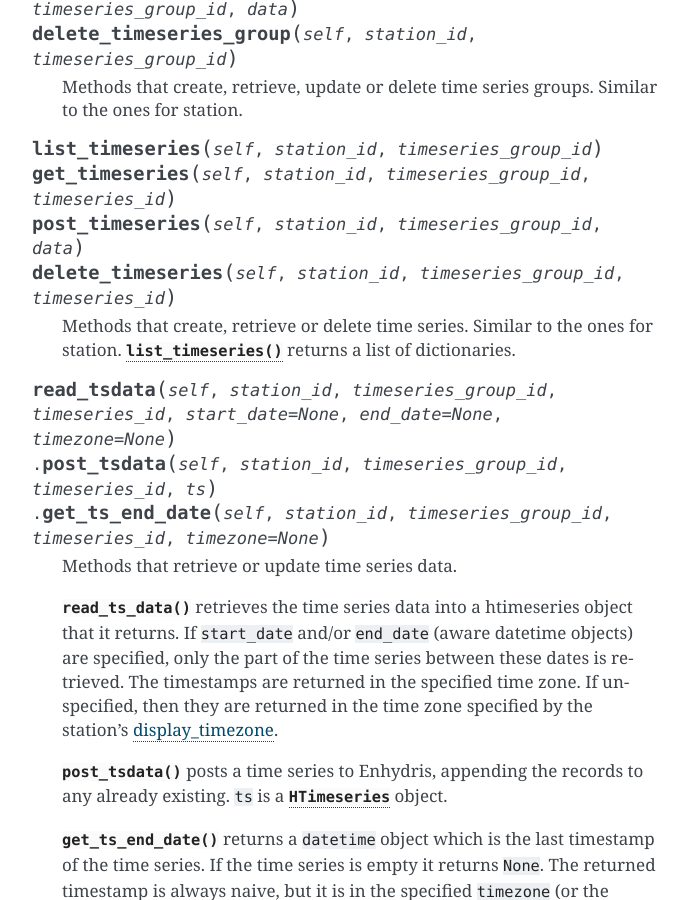
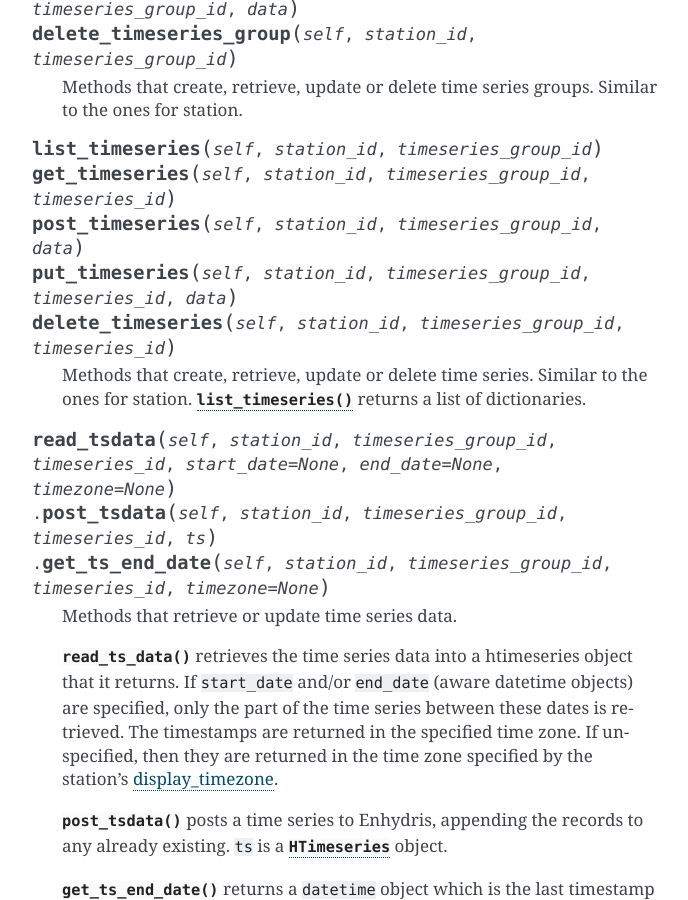
Before and after one commit to openmeteo/pthelma, a Sphinx documentation site: the page built from docs/enhydris_api_client.rst, in a window 1280 px wide and 900 px high, scrolled down 1327 px. Shown: the whole window, without its empty margins (418-1106 px from the left). Built offline with Sphinx 7.4.7, drawn with Linux system fonts in a browser that asks for light colours; the version number is read from the project's files by our own code; some of the changed text lies outside the part shown.

Commit message:
Add enhydris_api_client.put_timeseries() (fixes DEV-130)

```diff
--- a/CHANGELOG.rst
+++ b/CHANGELOG.rst
@@ -2,9 +2,10 @@
 Changelog
 =========
 
-DEV
-===
+2.7.0 (2025-11-07)
+==================
 
+* Added enhydris_api_client.put_timeseries().
 * enhydris_api_client.list_stations() now accepts a query string.
 * Added textbisect module.
 * Added type hints.
--- a/docs/enhydris_api_client.rst
+++ b/docs/enhydris_api_client.rst
@@ -67,11 +67,13 @@ Reference
    .. method:: list_timeseries(self, station_id, timeseries_group_id)
                get_timeseries(self, station_id, timeseries_group_id, timeseries_id)
                post_timeseries(self, station_id, timeseries_group_id, data)
+               put_timeseries(self, station_id, timeseries_group_id, timeseries_id, data)
                delete_timeseries(self, station_id, timeseries_group_id, timeseries_id)
 
-      Methods that create, retrieve or delete time series. Similar to
-      the ones for station. :meth:`~EnhydrisApiClient.list_timeseries`
-      returns a list of dictionaries.
+      Methods that create, retrieve, update or delete time series.
+      Similar to the ones for station.
+      :meth:`~EnhydrisApiClient.list_timeseries` returns a list of
+      dictionaries.
 
    .. method:: read_tsdata(self, station_id, timeseries_group_id, timeseries_id, start_date=None, end_date=None, timezone=None)
               .post_tsdata(self, station_id, timeseries_group_id, timeseries_id, ts)
```
Also changed, not shown: 1 other file.
